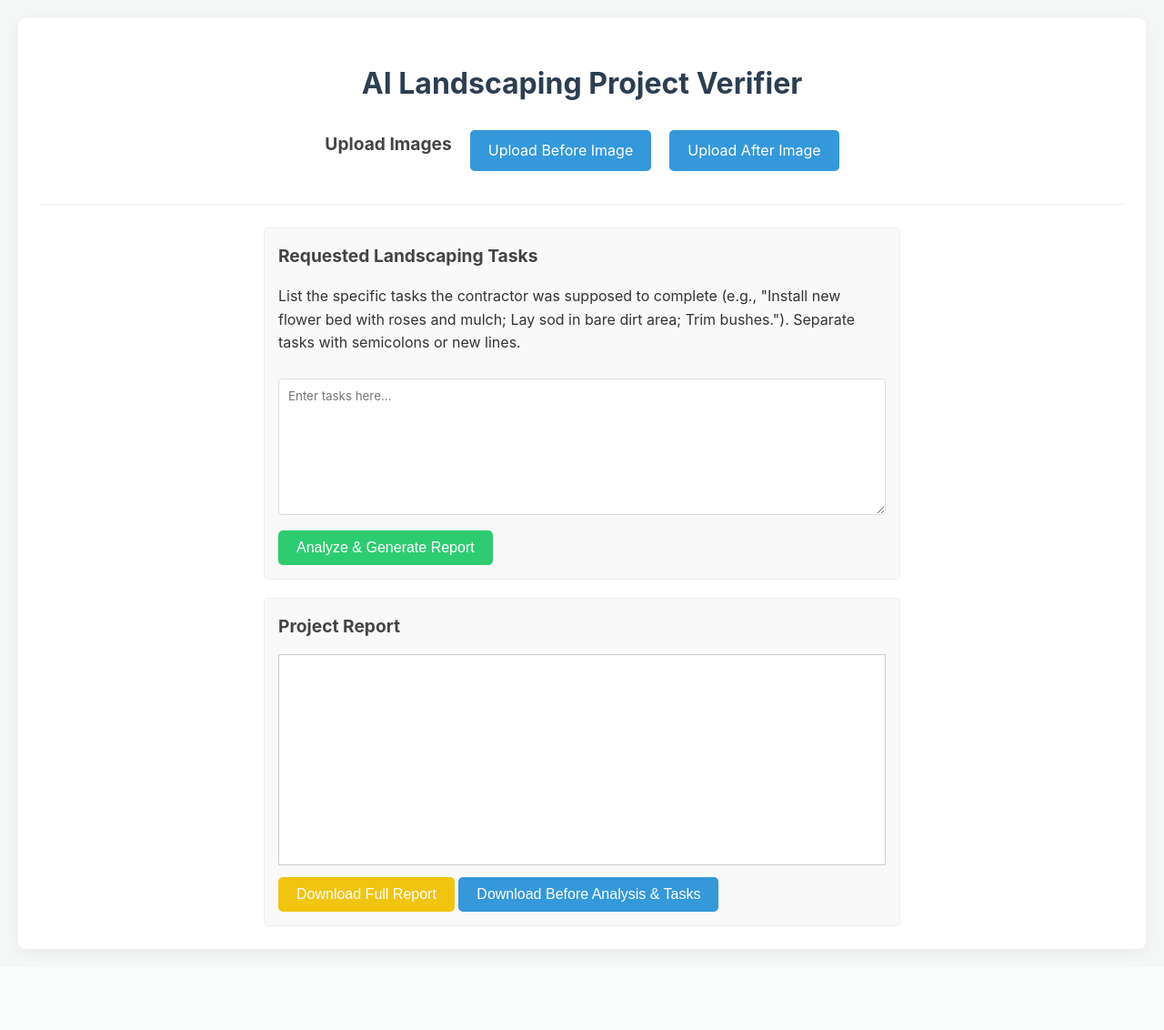
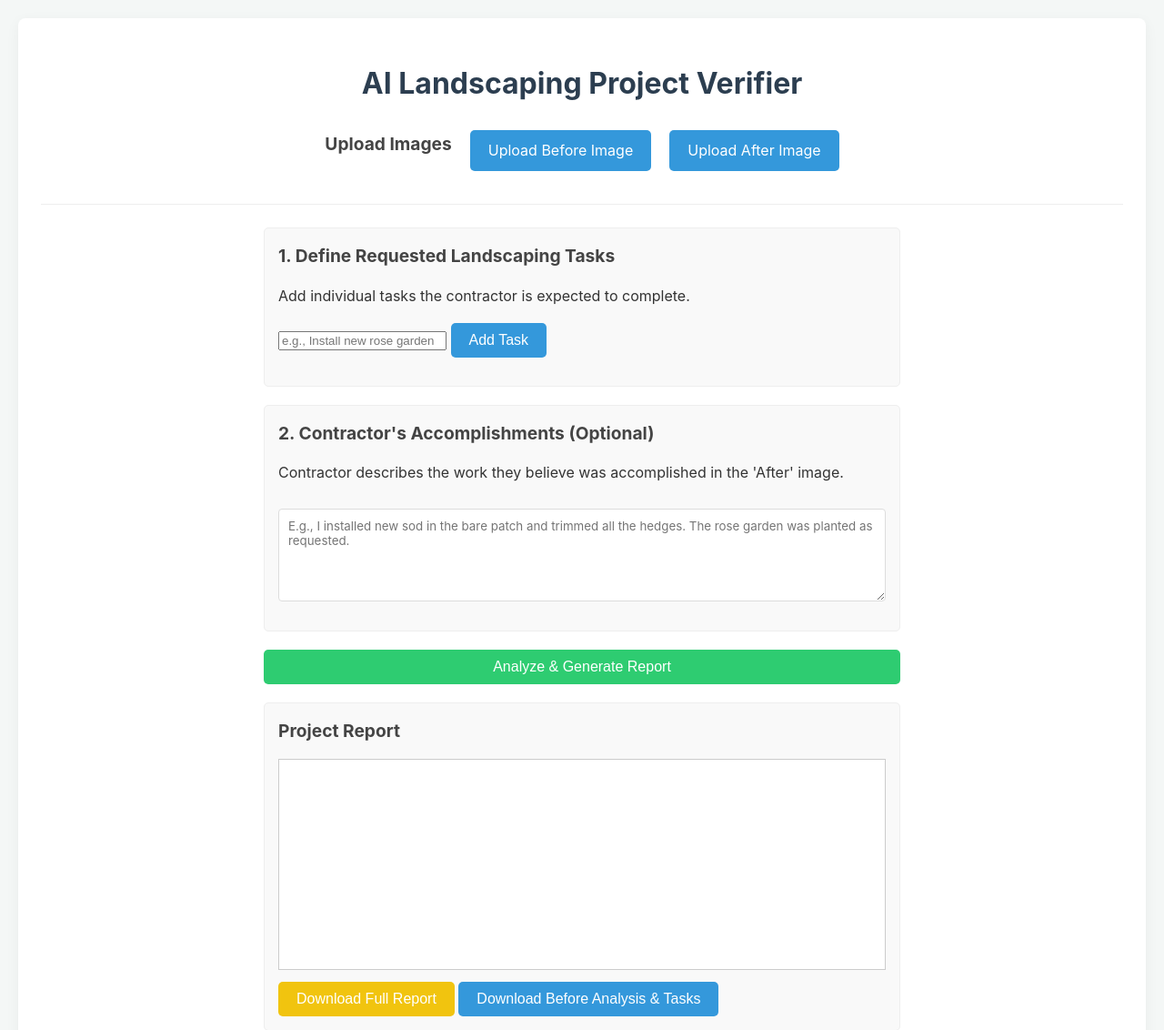
Before and after one commit to LokiMetaSmith/the_garden_app, a Flask app: page / in a window 1280 px wide. Shown: the top 1132 px of the page at 91% size. Before the commit the page ends 1048 px from the top, so only its background shows below. Run offline with Flask 3, Linux system fonts and the light colour scheme.

Commit message:
Update index.html

```diff
--- a/templates/index.html
+++ b/templates/index.html
@@ -27,11 +27,24 @@
         <div class="editor-area">
             <div class="controls">
                 <div class="section">
-                    <h2>Requested Landscaping Tasks</h2>
-                    <p class="hint">List the specific tasks the contractor was supposed to complete (e.g., "Install new flower bed with roses and mulch; Lay sod in bare dirt area; Trim bushes."). Separate tasks with semicolons or new lines.</p>
-                    <textarea id="requestedTasks" placeholder="Enter tasks here..." rows="8"></textarea>
-                    <button id="analyzeBtn" class="button primary">Analyze & Generate Report</button>
+                    <h2>1. Define Requested Landscaping Tasks</h2>
+                    <p class="hint">Add individual tasks the contractor is expected to complete.</p>
+                    <div class="task-input-group">
+                        <input type="text" id="newTaskInput" placeholder="e.g., Install new rose garden">
+                        <button id="addTaskBtn" class="button secondary">Add Task</button>
+                    </div>
+                    <ul id="taskList">
+                        </ul>
                 </div>
+
+                <div class="section">
+                    <h2>2. Contractor's Accomplishments (Optional)</h2>
+                    <p class="hint">Contractor describes the work they believe was accomplished in the 'After' image.</p>
+                    <textarea id="contractorAccomplishments" placeholder="E.g., I installed new sod in the bare patch and trimmed all the hedges. The rose garden was planted as requested." rows="5"></textarea>
+                </div>
+
+                <button id="analyzeBtn" class="button primary">Analyze & Generate Report</button>
+
                 <div class="section report-section">
                     <h2>Project Report</h2>
                     <pre id="reportOutput"></pre>
```
